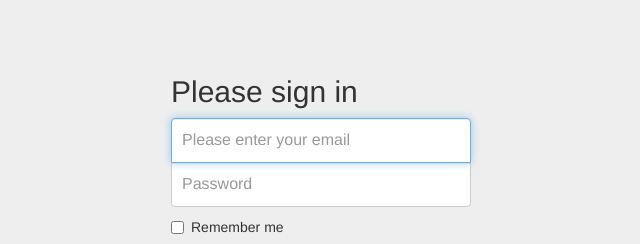
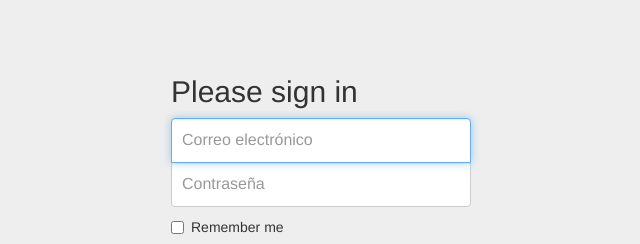
Before and after one commit to erikarossani/traduccion-formulario, a plain HTML site: page index.html in a window 1280 px wide. Shown: the top 244 px of the page, 319-959 px from the left. Drawn offline with nearby package versions, Linux system fonts and the light colour scheme.

Commit message:
modificando placeholder

```diff
--- a/index.html
+++ b/index.html
@@ -20,12 +20,12 @@
         <label for="inputEmail" class="sr-only">
           Email
         </label>
-        <input type="email" id="inputEmail" class="form-control" placeholder="Please enter your email" autofocus="">
+        <input type="email" id="inputEmail" class="form-control" placeholder="Please enter your email" autofocus="" name="email">
 
         <label for="inputPassword" class="sr-only">
           Password
         </label>
-        <input type="password" id="inputPassword" class="form-control" placeholder="Password" required="">
+        <input type="password" id="inputPassword" class="form-control" placeholder="Password" required="" name="password">
 
         <div class="checkbox">
           <label>
--- a/js/main.js
+++ b/js/main.js
@@ -0,0 +1,2 @@
+document.getElementsByName("email")[0].placeholder="Correo electrónico";
+document.getElementsByName("password")[0].placeholder="Contraseña";
```
